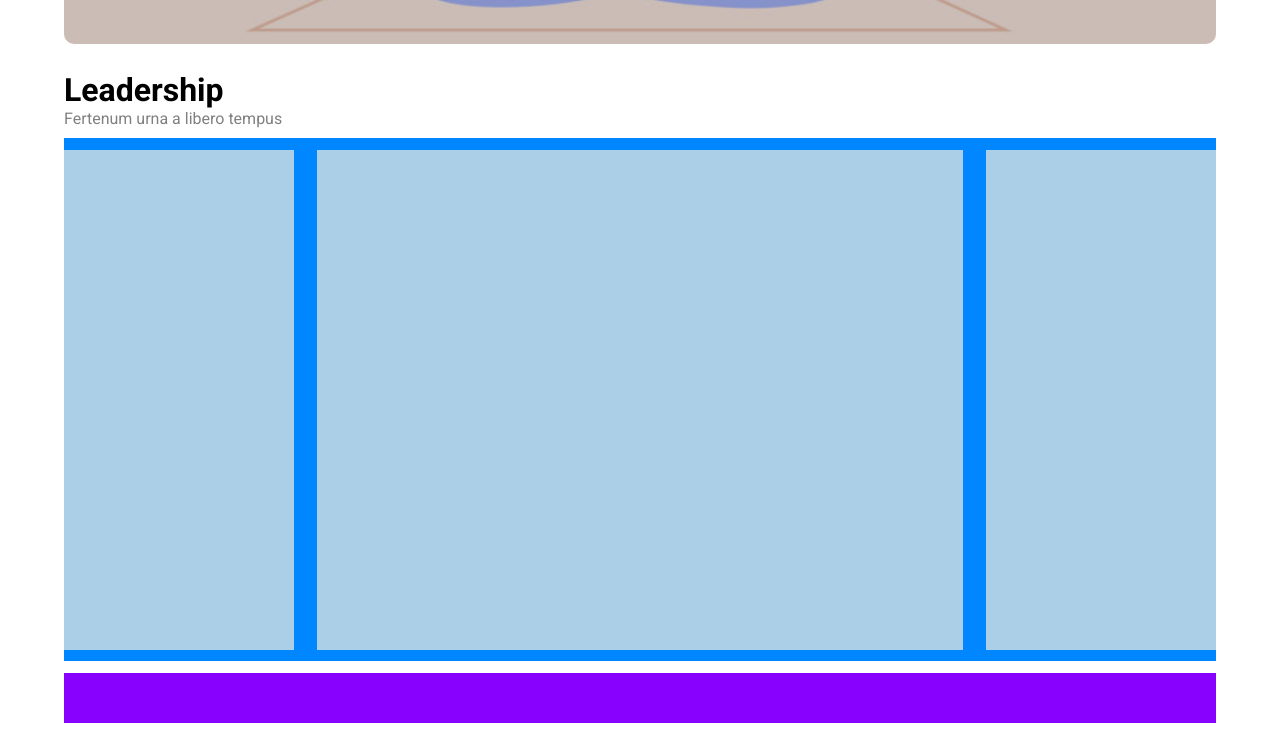
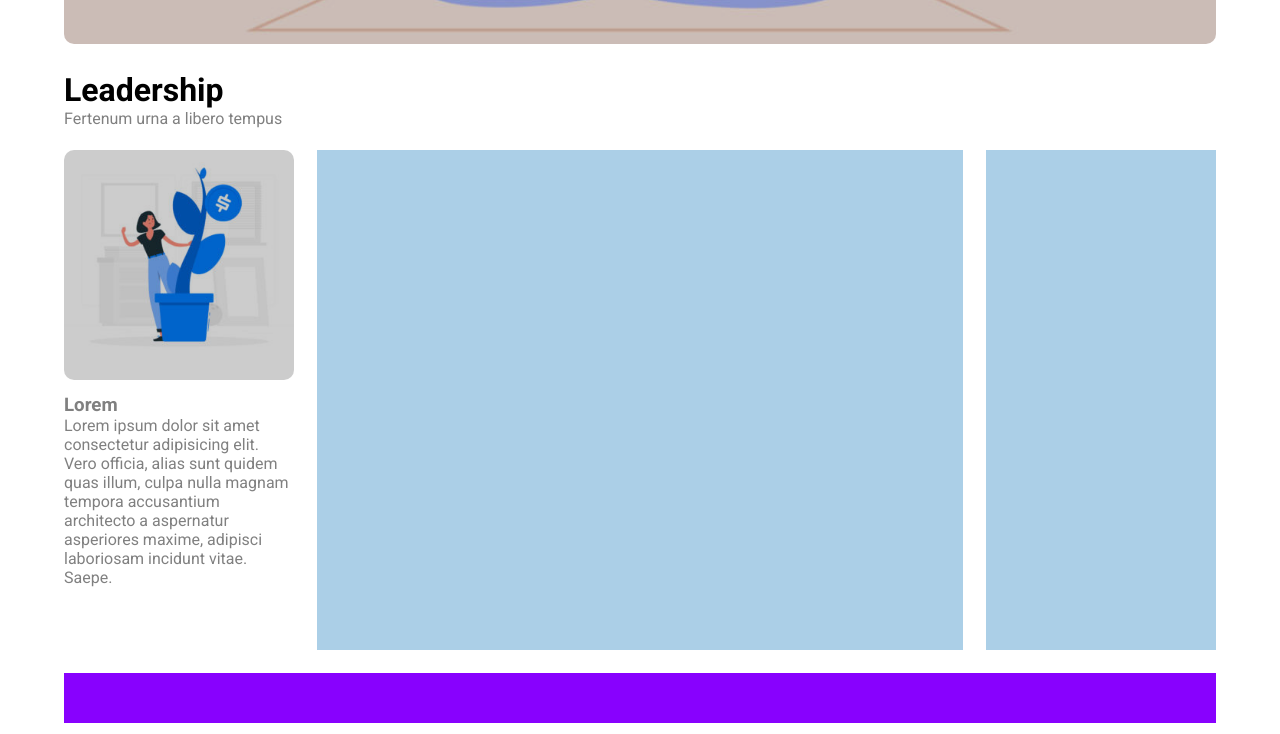
Before and after one commit to DanieleKun/htmlcss-wp, a plain HTML site: page index.html in a window 1280 px wide. Shown: the part 688-1422 px from the top of the page. Drawn offline with Linux system fonts and the light colour scheme.

Commit message:
finish column sx

```diff
--- a/css/style.css
+++ b/css/style.css
@@ -91,9 +91,10 @@ footer {
 
 .row {
     padding: 1% 0;
+    color: gray;
     /* Debug */
     /* border: solid 1px red; */
-    background-color: rgb(0, 134, 255);
+    /* background-color: rgb(0, 134, 255); */
 
 }
 
@@ -101,9 +102,19 @@ footer {
     width: 20%;
     float: left;
     /* Debug */
-    height: 500px;
-    background-color: rgb(171, 207, 231);
+    /* height: 500px;
+    background-color: rgb(171, 207, 231); */
 }
+
+.column-sx img {
+    width: 100%;
+    object-fit: cover;
+    border-radius: 10px;
+    filter: brightness(80%);
+    margin-bottom: 10px;
+}
+
+
 
 .column-center {
     width: 56%;
--- a/index.html
+++ b/index.html
@@ -62,7 +62,9 @@
             <!-- Row columns -->
             <div class="row">
                 <div class="column-sx">
-
+                    <img src="img/img-1.jpg" alt="">
+                    <h3>Lorem</h3>
+                    <p>Lorem ipsum dolor sit amet consectetur adipisicing elit. Vero officia, alias sunt quidem quas illum, culpa nulla magnam tempora accusantium architecto a aspernatur asperiores maxime, adipisci laboriosam incidunt vitae. Saepe.</p>
                 </div>
                 <div class="column-center">
 
```
